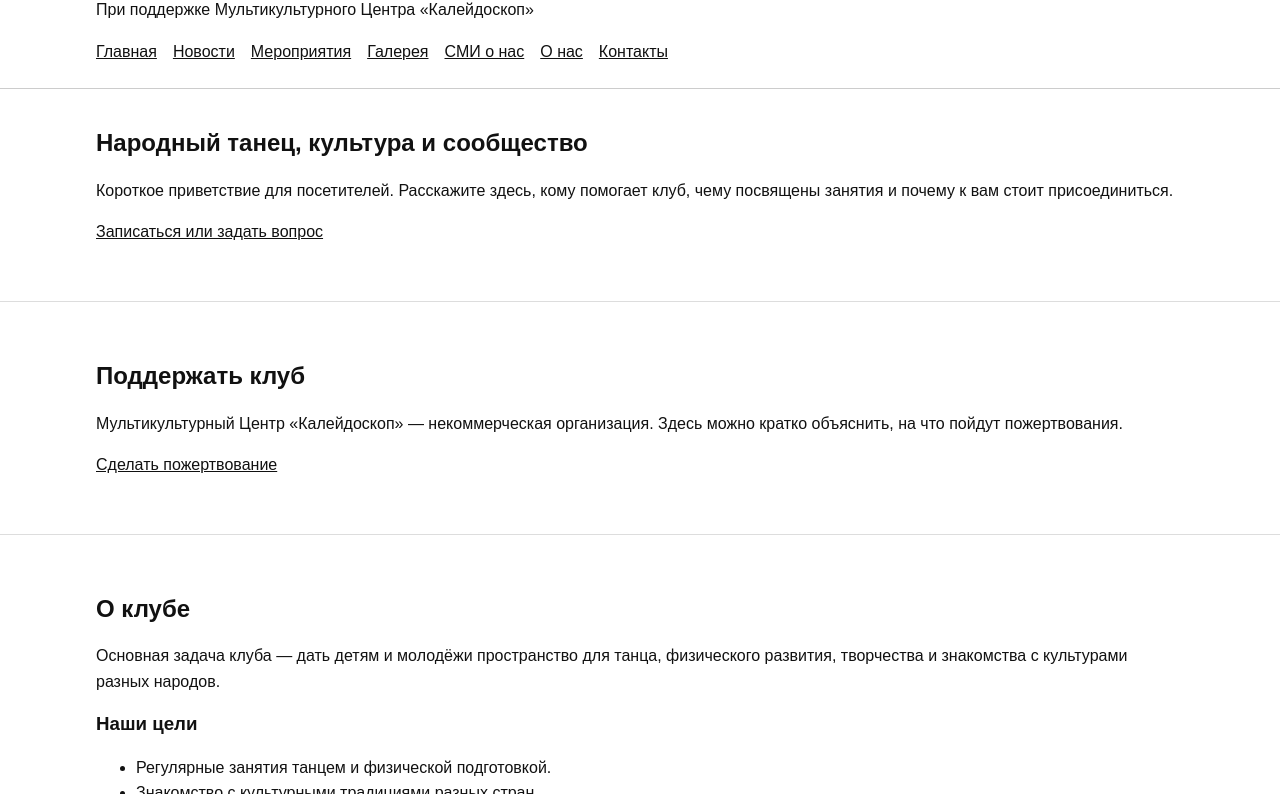
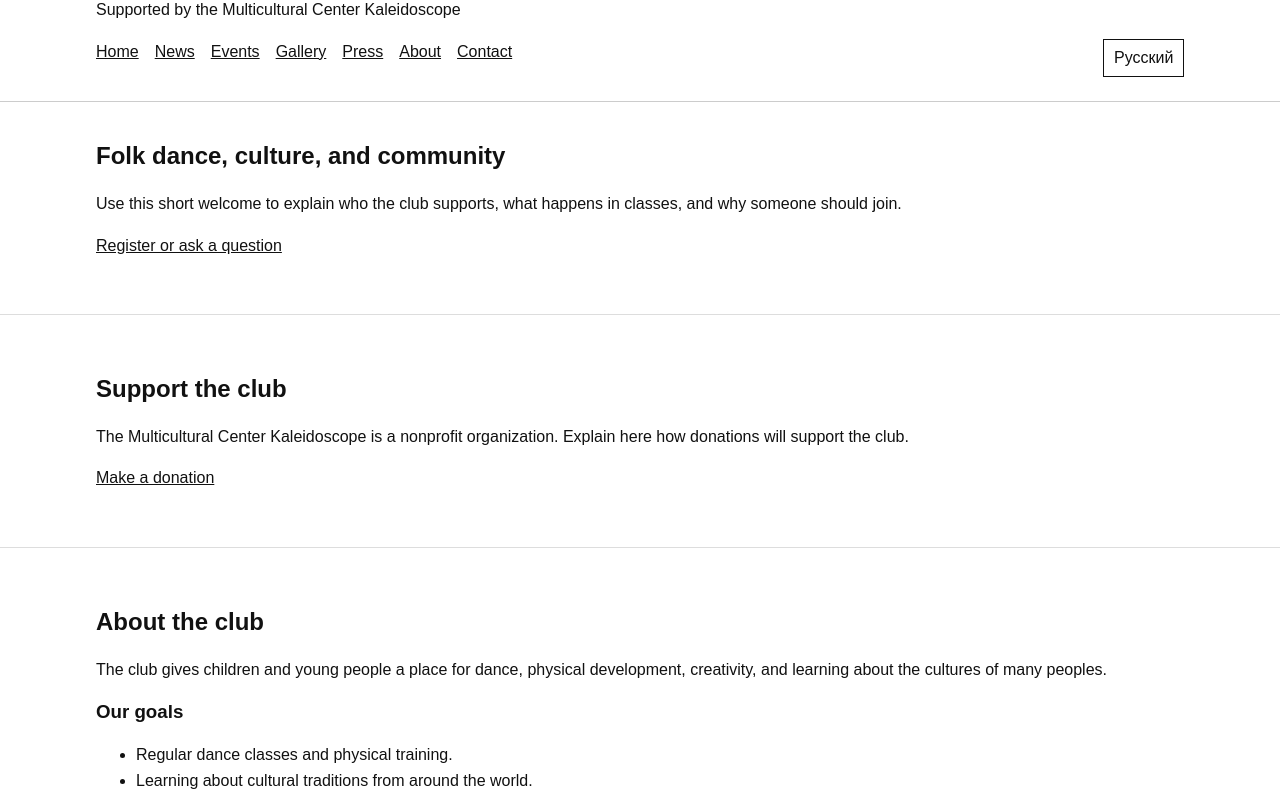
Before and after one commit to Volta-NYC/Kaleidoscope, a plain HTML site: page index.html in a window 1280 px wide. Shown: the part 63-857 px from the top of the page. Drawn offline with Linux system fonts and the light colour scheme.

Commit message:
language toggle

```diff
--- a/index.html
+++ b/index.html
@@ -1,5 +1,5 @@
 <!doctype html>
-<html lang="ru">
+<html lang="en">
   <head>
     <meta charset="UTF-8" />
     <meta name="viewport" content="width=device-width, initial-scale=1.0" />
@@ -7,155 +7,166 @@
       name="description"
       content="A simple starter template for Folk Dance Club Kaleidoscope."
     />
-    <title>Клуб народного танца «Калейдоскоп»</title>
+    <title>Folk Dance Club Kaleidoscope</title>
     <link rel="stylesheet" href="styles.css" />
+    <script src="script.js" defer></script>
   </head>
   <body>
     <header class="site-header">
       <div class="container">
         <!-- Replace this with the club logo when one is ready. -->
-        <a class="site-name" href="#home">Клуб народного танца «Калейдоскоп»</a>
-        <p class="site-support">При поддержке Мультикультурного Центра «Калейдоскоп»</p>
+        <a class="site-name" href="#home" data-i18n="siteName">Folk Dance Club Kaleidoscope</a>
+        <p class="site-support" data-i18n="siteSupport">
+          Supported by the Multicultural Center Kaleidoscope
+        </p>
 
-        <nav aria-label="Основная навигация">
-          <ul class="nav-list">
-            <li><a href="#home">Главная</a></li>
-            <li><a href="#news">Новости</a></li>
-            <li><a href="#events">Мероприятия</a></li>
-            <li><a href="#gallery">Галерея</a></li>
-            <li><a href="#press">СМИ о нас</a></li>
-            <li><a href="#about">О нас</a></li>
-            <li><a href="#contacts">Контакты</a></li>
-          </ul>
-        </nav>
+        <div class="header-nav-row">
+          <nav aria-label="Main navigation" data-i18n-aria-label="mainNavigation">
+            <ul class="nav-list">
+              <li><a href="#home" data-i18n="navHome">Home</a></li>
+              <li><a href="#news" data-i18n="navNews">News</a></li>
+              <li><a href="#events" data-i18n="navEvents">Events</a></li>
+              <li><a href="#gallery" data-i18n="navGallery">Gallery</a></li>
+              <li><a href="#press" data-i18n="navPress">Press</a></li>
+              <li><a href="#about" data-i18n="navAbout">About</a></li>
+              <li><a href="#contacts" data-i18n="navContacts">Contact</a></li>
+            </ul>
+          </nav>
+
+          <button class="language-toggle" id="language-toggle" type="button">
+            Русский
+          </button>
+        </div>
       </div>
     </header>
 
     <main>
       <section class="section" id="home">
         <div class="container">
-          <h1>Народный танец, культура и сообщество</h1>
-          <p>
-            Короткое приветствие для посетителей. Расскажите здесь, кому помогает клуб,
-            чему посвящены занятия и почему к вам стоит присоединиться.
+          <h1 data-i18n="heroTitle">Folk dance, culture, and community</h1>
+          <p data-i18n="heroText">
+            Use this short welcome to explain who the club supports, what happens in classes,
+            and why someone should join.
           </p>
-          <p><a href="#contacts">Записаться или задать вопрос</a></p>
+          <p><a href="#contacts" data-i18n="heroLink">Register or ask a question</a></p>
         </div>
       </section>
 
       <section class="section" aria-labelledby="support-title">
         <div class="container">
-          <h2 id="support-title">Поддержать клуб</h2>
-          <p>
-            Мультикультурный Центр «Калейдоскоп» — некоммерческая организация.
-            Здесь можно кратко объяснить, на что пойдут пожертвования.
+          <h2 id="support-title" data-i18n="supportTitle">Support the club</h2>
+          <p data-i18n="supportText">
+            The Multicultural Center Kaleidoscope is a nonprofit organization. Explain here
+            how donations will support the club.
           </p>
           <!-- Replace # with a real donation page URL. -->
-          <p><a href="#">Сделать пожертвование</a></p>
+          <p><a href="#" data-i18n="donateLink">Make a donation</a></p>
         </div>
       </section>
 
       <section class="section" id="about">
         <div class="container">
-          <h2>О клубе</h2>
-          <p>
-            Основная задача клуба — дать детям и молодёжи пространство для танца,
-            физического развития, творчества и знакомства с культурами разных народов.
+          <h2 data-i18n="aboutTitle">About the club</h2>
+          <p data-i18n="aboutText">
+            The club gives children and young people a place for dance, physical development,
+            creativity, and learning about the cultures of many peoples.
           </p>
 
-          <h3>Наши цели</h3>
+          <h3 data-i18n="goalsTitle">Our goals</h3>
           <ul>
-            <li>Регулярные занятия танцем и физической подготовкой.</li>
-            <li>Знакомство с культурными традициями разных стран.</li>
-            <li>Развитие уверенности, дисциплины и командной работы.</li>
-            <li>Участие в жизни сообщества и волонтёрских проектах.</li>
+            <li data-i18n="goalOne">Regular dance classes and physical training.</li>
+            <li data-i18n="goalTwo">Learning about cultural traditions from around the world.</li>
+            <li data-i18n="goalThree">Building confidence, discipline, and teamwork.</li>
+            <li data-i18n="goalFour">Taking part in community and volunteer projects.</li>
           </ul>
 
-          <h3>Команда</h3>
+          <h3 data-i18n="teamTitle">Our team</h3>
           <!-- Add, remove, or replace these roles and names. -->
           <ul class="plain-list">
-            <li><strong>Имя Фамилия</strong> — президент клуба</li>
-            <li><strong>Имя Фамилия</strong> — хореограф и художник по костюмам</li>
-            <li><strong>Имя Фамилия</strong> — помощник хореографа</li>
+            <li><strong data-i18n="nameOne">First Last</strong> <span data-i18n="roleOne">— club president</span></li>
+            <li><strong data-i18n="nameTwo">First Last</strong> <span data-i18n="roleTwo">— choreographer and costume designer</span></li>
+            <li><strong data-i18n="nameThree">First Last</strong> <span data-i18n="roleThree">— assistant choreographer</span></li>
           </ul>
         </div>
       </section>
 
       <section class="section" aria-labelledby="classes-title">
         <div class="container">
-          <h2 id="classes-title">Занятия</h2>
-          <p>
-            Добавьте возрастные группы, адрес и актуальное расписание. Например:
-            занятия проходят по будням с 18:00 до 20:00.
+          <h2 id="classes-title" data-i18n="classesTitle">Classes</h2>
+          <p data-i18n="classesText">
+            Add age groups, the address, and the current schedule. For example: classes run
+            weekdays from 6:00 PM to 8:00 PM.
           </p>
           <ol>
-            <li>Разминка, растяжка и физическая подготовка.</li>
-            <li>Основы классического танца и хореографии.</li>
-            <li>Изучение движений и трюков в небольших группах.</li>
-            <li>Репетиция, импровизация и актёрское мастерство.</li>
+            <li data-i18n="classOne">Warm-up, stretching, and physical preparation.</li>
+            <li data-i18n="classTwo">Classical dance and choreography fundamentals.</li>
+            <li data-i18n="classThree">Small-group work on movements and tricks.</li>
+            <li data-i18n="classFour">Rehearsal, improvisation, and acting.</li>
           </ol>
         </div>
       </section>
 
       <section class="section" id="news">
         <div class="container">
-          <h2>Новости</h2>
+          <h2 data-i18n="newsTitle">News</h2>
           <article class="content-item">
-            <h3><a href="#">Заголовок последней новости</a></h3>
-            <p>Дата · Краткое описание новости в одном или двух предложениях.</p>
+            <h3><a href="#" data-i18n="newsOneTitle">Most recent news headline</a></h3>
+            <p data-i18n="newsOneText">Date · A one- or two-sentence summary of the news item.</p>
           </article>
           <article class="content-item">
-            <h3><a href="#">Заголовок второй новости</a></h3>
-            <p>Дата · Краткое описание новости в одном или двух предложениях.</p>
+            <h3><a href="#" data-i18n="newsTwoTitle">Second news headline</a></h3>
+            <p data-i18n="newsTwoText">Date · A one- or two-sentence summary of the news item.</p>
           </article>
-          <p><a href="#">Все новости</a></p>
+          <p><a href="#" data-i18n="allNewsLink">All news</a></p>
         </div>
       </section>
 
       <section class="section" id="events">
         <div class="container">
-          <h2>Ближайшие мероприятия</h2>
+          <h2 data-i18n="eventsTitle">Upcoming events</h2>
           <article class="content-item">
-            <h3>Название мероприятия</h3>
-            <p><strong>Дата и время:</strong> Добавьте дату и время</p>
-            <p><strong>Место:</strong> Добавьте адрес или название площадки</p>
-            <p>Коротко опишите выступление, концерт, фестиваль или встречу.</p>
+            <h3 data-i18n="eventName">Event name</h3>
+            <p><strong data-i18n="dateTimeLabel">Date and time:</strong> <span data-i18n="dateTimeValue">Add a date and time</span></p>
+            <p><strong data-i18n="placeLabel">Location:</strong> <span data-i18n="placeValue">Add an address or venue name</span></p>
+            <p data-i18n="eventText">Briefly describe the performance, concert, festival, or gathering.</p>
           </article>
         </div>
       </section>
 
       <section class="section" id="gallery">
         <div class="container">
-          <h2>Галерея</h2>
-          <p>Замените эти блоки фотографиями или видео с выступлений и репетиций.</p>
+          <h2 data-i18n="galleryTitle">Gallery</h2>
+          <p data-i18n="galleryText">
+            Replace these blocks with photos or videos from performances and rehearsals.
+          </p>
           <div class="media-grid">
-            <div class="media-placeholder">Фото или видео 1</div>
-            <div class="media-placeholder">Фото или видео 2</div>
-            <div class="media-placeholder">Фото или видео 3</div>
+            <div class="media-placeholder" data-i18n="mediaOne">Photo or video 1</div>
+            <div class="media-placeholder" data-i18n="mediaTwo">Photo or video 2</div>
+            <div class="media-placeholder" data-i18n="mediaThree">Photo or video 3</div>
           </div>
         </div>
       </section>
 
       <section class="section" id="press">
         <div class="container">
-          <h2>СМИ о нас</h2>
+          <h2 data-i18n="pressTitle">Press</h2>
           <ul class="plain-list">
-            <li><a href="#">Название публикации или интервью</a> — издание, дата</li>
-            <li><a href="#">Название публикации или интервью</a> — издание, дата</li>
+            <li><a href="#" data-i18n="pressOne">Publication or interview title</a> <span data-i18n="pressDetails">— publication, date</span></li>
+            <li><a href="#" data-i18n="pressTwo">Publication or interview title</a> <span data-i18n="pressDetails">— publication, date</span></li>
           </ul>
         </div>
       </section>
 
       <section class="section" id="contacts">
         <div class="container">
-          <h2>Контакты</h2>
+          <h2 data-i18n="contactsTitle">Contact</h2>
           <ul class="plain-list">
-            <li><strong>Адрес:</strong> Добавьте адрес занятий</li>
-            <li><strong>Телефон:</strong> <a href="tel:+10000000000">+1 (000) 000-0000</a></li>
-            <li><strong>Email:</strong> <a href="mailto:hello@example.org">hello@example.org</a></li>
+            <li><strong data-i18n="addressLabel">Address:</strong> <span data-i18n="addressValue">Add the class address</span></li>
+            <li><strong data-i18n="phoneLabel">Phone:</strong> <a href="tel:+10000000000">+1 (000) 000-0000</a></li>
+            <li><strong data-i18n="emailLabel">Email:</strong> <a href="mailto:hello@example.org">hello@example.org</a></li>
           </ul>
 
-          <h3>Мы в социальных сетях</h3>
+          <h3 data-i18n="socialTitle">Find us online</h3>
           <!-- Replace # with the club's current social-media URLs. -->
           <ul class="plain-list social-list">
             <li><a href="#">Facebook</a></li>
@@ -169,7 +180,7 @@
 
     <footer class="site-footer">
       <div class="container">
-        <p>© 2026 Клуб народного танца «Калейдоскоп»</p>
+        <p data-i18n="footer">© 2026 Folk Dance Club Kaleidoscope</p>
       </div>
     </footer>
   </body>
--- /dev/null
+++ b/script.js
@@ -0,0 +1,113 @@
+const russianText = {
+  siteName: 'Клуб народного танца «Калейдоскоп»',
+  siteSupport: 'При поддержке Мультикультурного Центра «Калейдоскоп»',
+  mainNavigation: 'Основная навигация',
+  navHome: 'Главная',
+  navNews: 'Новости',
+  navEvents: 'Мероприятия',
+  navGallery: 'Галерея',
+  navPress: 'СМИ о нас',
+  navAbout: 'О нас',
+  navContacts: 'Контакты',
+  heroTitle: 'Народный танец, культура и сообщество',
+  heroText: 'Используйте это короткое приветствие, чтобы рассказать, кому помогает клуб, как проходят занятия и почему к вам стоит присоединиться.',
+  heroLink: 'Записаться или задать вопрос',
+  supportTitle: 'Поддержать клуб',
+  supportText: 'Мультикультурный Центр «Калейдоскоп» — некоммерческая организация. Объясните здесь, как пожертвования помогут клубу.',
+  donateLink: 'Сделать пожертвование',
+  aboutTitle: 'О клубе',
+  aboutText: 'Клуб даёт детям и молодёжи пространство для танца, физического развития, творчества и знакомства с культурами разных народов.',
+  goalsTitle: 'Наши цели',
+  goalOne: 'Регулярные занятия танцем и физическая подготовка.',
+  goalTwo: 'Знакомство с культурными традициями разных стран.',
+  goalThree: 'Развитие уверенности, дисциплины и умения работать в команде.',
+  goalFour: 'Участие в жизни сообщества и волонтёрских проектах.',
+  teamTitle: 'Наша команда',
+  nameOne: 'Имя Фамилия',
+  roleOne: '— президент клуба',
+  nameTwo: 'Имя Фамилия',
+  roleTwo: '— хореограф и художник по костюмам',
+  nameThree: 'Имя Фамилия',
+  roleThree: '— помощник хореографа',
+  classesTitle: 'Занятия',
+  classesText: 'Добавьте возрастные группы, адрес и актуальное расписание. Например: занятия проходят по будням с 18:00 до 20:00.',
+  classOne: 'Разминка, растяжка и физическая подготовка.',
+  classTwo: 'Основы классического танца и хореографии.',
+  classThree: 'Работа над движениями и трюками в небольших группах.',
+  classFour: 'Репетиция, импровизация и актёрское мастерство.',
+  newsTitle: 'Новости',
+  newsOneTitle: 'Заголовок последней новости',
+  newsOneText: 'Дата · Краткое описание новости в одном или двух предложениях.',
+  newsTwoTitle: 'Заголовок второй новости',
+  newsTwoText: 'Дата · Краткое описание новости в одном или двух предложениях.',
+  allNewsLink: 'Все новости',
+  eventsTitle: 'Ближайшие мероприятия',
+  eventName: 'Название мероприятия',
+  dateTimeLabel: 'Дата и время:',
+  dateTimeValue: 'Добавьте дату и время',
+  placeLabel: 'Место:',
+  placeValue: 'Добавьте адрес или название площадки',
+  eventText: 'Коротко опишите выступление, концерт, фестиваль или встречу.',
+  galleryTitle: 'Галерея',
+  galleryText: 'Замените эти блоки фотографиями или видео с выступлений и репетиций.',
+  mediaOne: 'Фото или видео 1',
+  mediaTwo: 'Фото или видео 2',
+  mediaThree: 'Фото или видео 3',
+  pressTitle: 'СМИ о нас',
+  pressOne: 'Название публикации или интервью',
+  pressTwo: 'Название публикации или интервью',
+  pressDetails: '— издание, дата',
+  contactsTitle: 'Контакты',
+  addressLabel: 'Адрес:',
+  addressValue: 'Добавьте адрес занятий',
+  phoneLabel: 'Телефон:',
+  emailLabel: 'Электронная почта:',
+  socialTitle: 'Мы в социальных сетях',
+  footer: '© 2026 Клуб народного танца «Калейдоскоп»',
+};
+
+const languageToggle = document.querySelector('#language-toggle');
+const translatableElements = document.querySelectorAll('[data-i18n]');
+const translatableAriaLabels = document.querySelectorAll('[data-i18n-aria-label]');
+
+const englishText = Object.fromEntries(
+  [...translatableElements].map((element) => [element.dataset.i18n, element.textContent.trim()]),
+);
+
+const englishAriaLabels = Object.fromEntries(
+  [...translatableAriaLabels].map((element) => [
+    element.dataset.i18nAriaLabel,
+    element.getAttribute('aria-label'),
+  ]),
+);
+
+function setLanguage(language) {
+  const text = language === 'ru' ? russianText : englishText;
+  const ariaLabels = language === 'ru' ? russianText : englishAriaLabels;
+  const isRussian = language === 'ru';
+
+  translatableElements.forEach((element) => {
+    element.textContent = text[element.dataset.i18n];
+  });
+
+  translatableAriaLabels.forEach((element) => {
+    element.setAttribute('aria-label', ariaLabels[element.dataset.i18nAriaLabel]);
+  });
+
+  document.documentElement.lang = language;
+  document.title = isRussian
+    ? 'Клуб народного танца «Калейдоскоп»'
+    : 'Folk Dance Club Kaleidoscope';
+  languageToggle.textContent = isRussian ? 'English' : 'Русский';
+  languageToggle.setAttribute(
+    'aria-label',
+    isRussian ? 'Switch site language to English' : 'Переключить сайт на русский язык',
+  );
+  languageToggle.setAttribute('aria-pressed', String(isRussian));
+}
+
+languageToggle.addEventListener('click', () => {
+  setLanguage(document.documentElement.lang === 'en' ? 'ru' : 'en');
+});
+
+setLanguage('en');
--- a/styles.css
+++ b/styles.css
@@ -53,6 +53,13 @@ a:focus {
   margin: 0.25rem 0 1rem;
 }
 
+.header-nav-row {
+  display: flex;
+  align-items: flex-start;
+  justify-content: space-between;
+  gap: 1rem;
+}
+
 .nav-list,
 .plain-list {
   padding: 0;
@@ -64,6 +71,22 @@ a:focus {
   flex-wrap: wrap;
   gap: 0.5rem 1rem;
   margin: 0;
+}
+
+.language-toggle {
+  flex: 0 0 auto;
+  padding: 0.35rem 0.6rem;
+  border: 1px solid currentColor;
+  border-radius: 0;
+  background: transparent;
+  color: inherit;
+  cursor: pointer;
+  font: inherit;
+}
+
+.language-toggle:hover,
+.language-toggle:focus {
+  background: #f1f1f1;
 }
 
 .section {
@@ -116,6 +139,10 @@ h1 {
 }
 
 @media (max-width: 40rem) {
+  .header-nav-row {
+    flex-direction: column;
+  }
+
   .media-grid {
     grid-template-columns: 1fr;
   }
```
Also changed, not shown: README.md.
